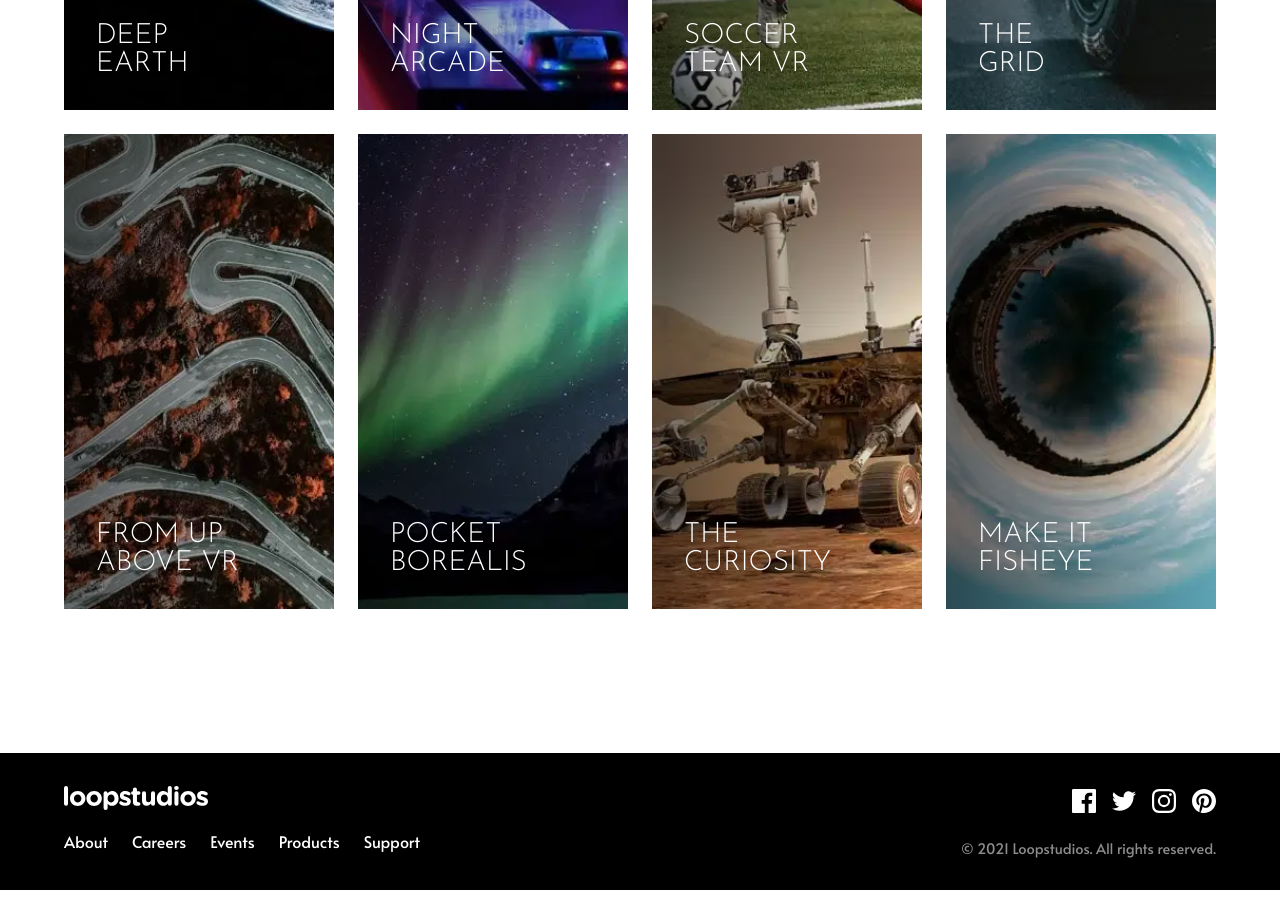
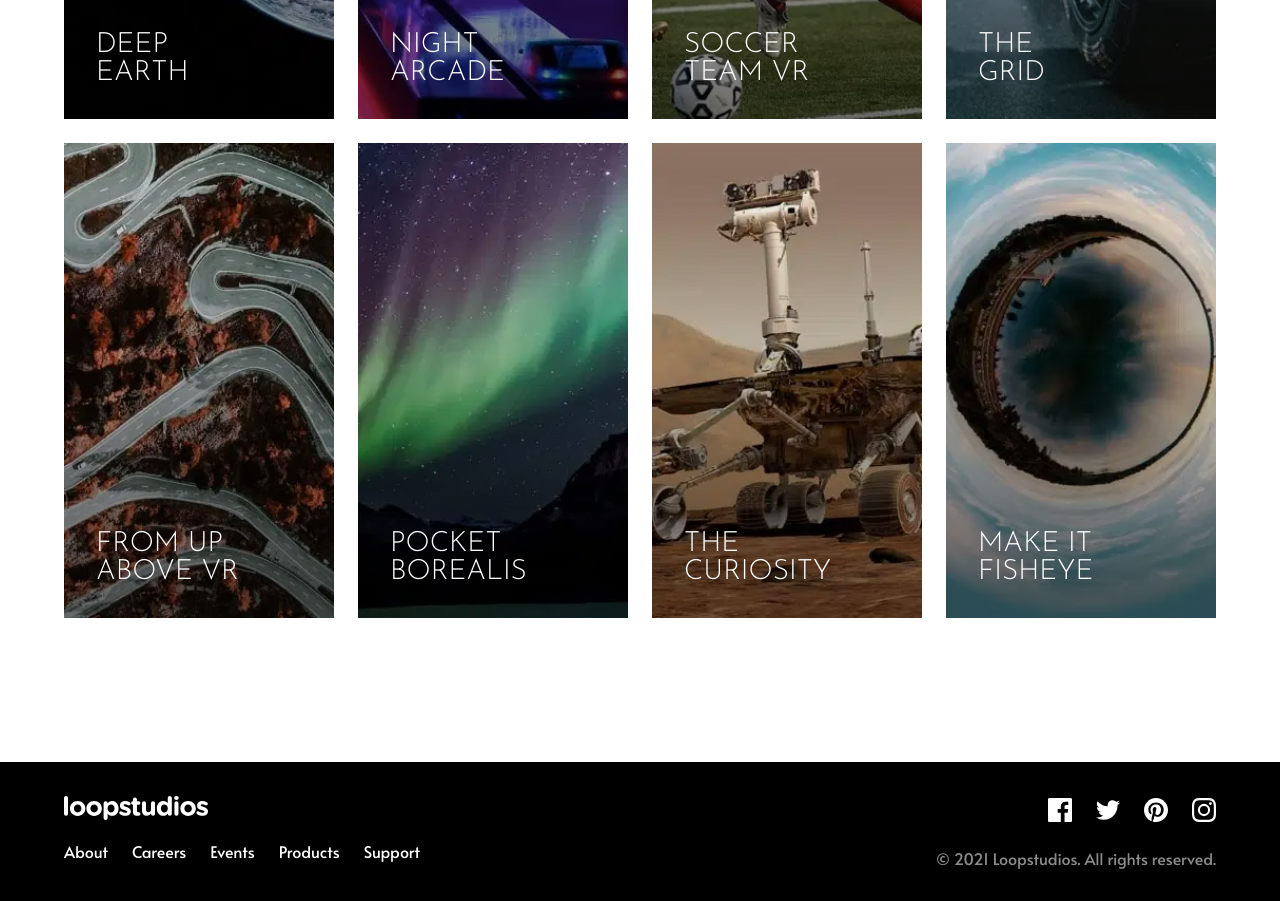
Before and after one commit to Aleixs-Trejo/loopstudios-lading-page, a plain HTML site: page index.html in a window 1280 px wide. Shown: the part 1740-2641 px from the top of the page. Drawn offline with Linux system fonts and the light colour scheme.

Commit message:
fixed styles

```diff
--- a/css/style.css
+++ b/css/style.css
@@ -242,7 +242,7 @@ input[type="number"]::-webkit-outer-spin-button{
 
 .articles__title{
   grid-area: header1 / header2;
-  font-size: clamp(1.5rem, 4vw, 1.75rem);
+  font-size: clamp(1.5rem, 4vw, 3.5rem);
   text-transform: uppercase;
   font-weight: 300;
   font-family: var(--font-josefin);
@@ -391,6 +391,7 @@ input[type="number"]::-webkit-outer-spin-button{
 }
 
 .footer__copyright{
+  font-size: clamp(0.75rem, 3vw, 1rem);
   color: var(--dark-gray);
 }
 
@@ -491,6 +492,7 @@ input[type="number"]::-webkit-outer-spin-button{
 
   .article__text{
     padding: 2rem;
+    background-image: linear-gradient(to top, #0008 5%, transparent);
   }
 
   .article__cta{
@@ -516,6 +518,10 @@ input[type="number"]::-webkit-outer-spin-button{
   .footer__socials{
     align-items: flex-end;
   }
+
+  .social__links{
+    gap: 1.5rem;
+  }
 }
 
 @media screen and (width >= 1024px) {
--- a/index.html
+++ b/index.html
@@ -236,12 +236,12 @@
               </li>
               <li class="social__element">
                 <a href="#" class="social__link">
-                  <img src="./images/icon-instagram.svg" alt="Instagram" class="social__img">
+                  <img src="./images/icon-pinterest.svg" alt="Pinterest" class="social__img">
                 </a>
               </li>
               <li class="social__element">
                 <a href="#" class="social__link">
-                  <img src="./images/icon-pinterest.svg" alt="Pinterest" class="social__img">
+                  <img src="./images/icon-instagram.svg" alt="Instagram" class="social__img">
                 </a>
               </li>
             </ul>
```
